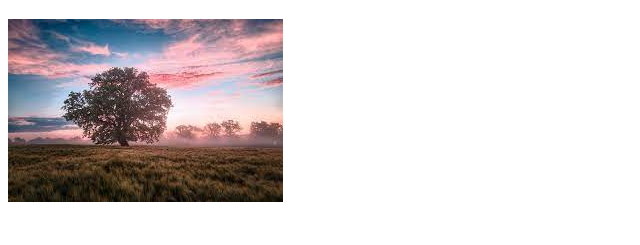
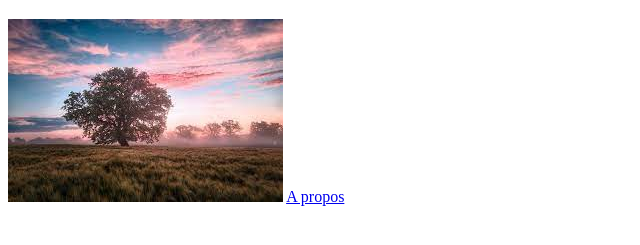
Before and after one commit to DuncanJaffre/mon-site2, a plain HTML site: page index.html in a window 1280 px wide. Shown: the part 61-306 px from the top of the page, without its empty margins (0-640 px from the left). Drawn offline with Linux system fonts and the light colour scheme.

Commit message:
Ajout du deuxième site

```diff
--- a/index.html
+++ b/index.html
@@ -9,5 +9,6 @@
 <body>
     <h1>Bienvenue sur mon site web</h1>
     <img src="image/téléchargement.jfif"/>
+    <a href="a-propos.html">A propos</a>
 </body>
 </html>
```
